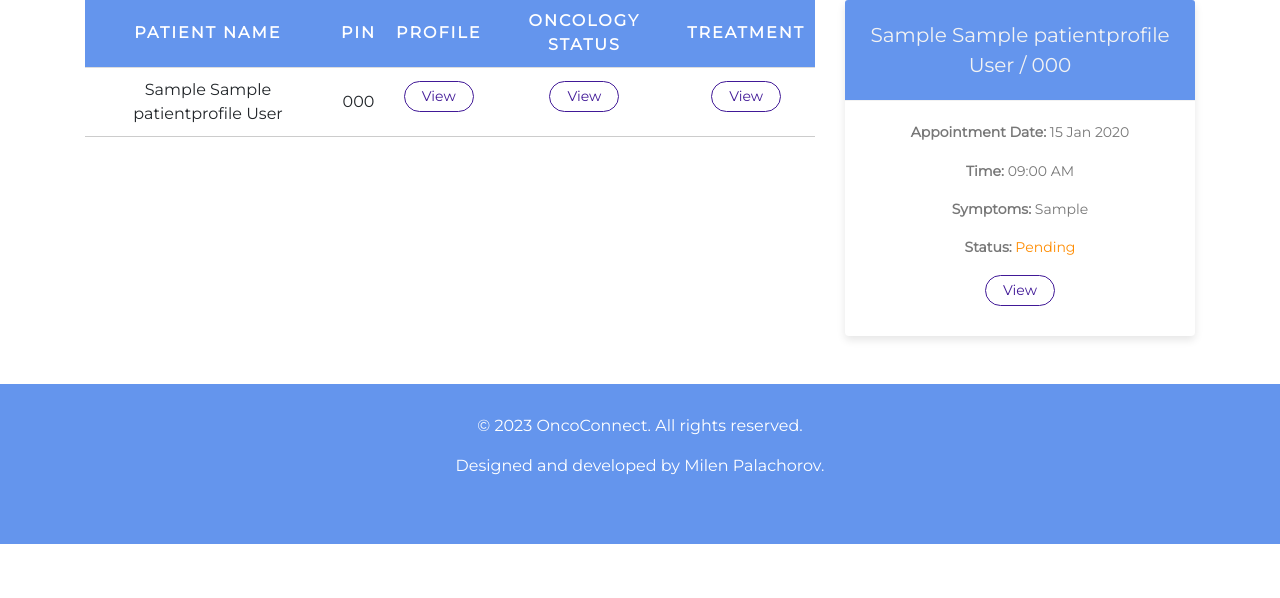
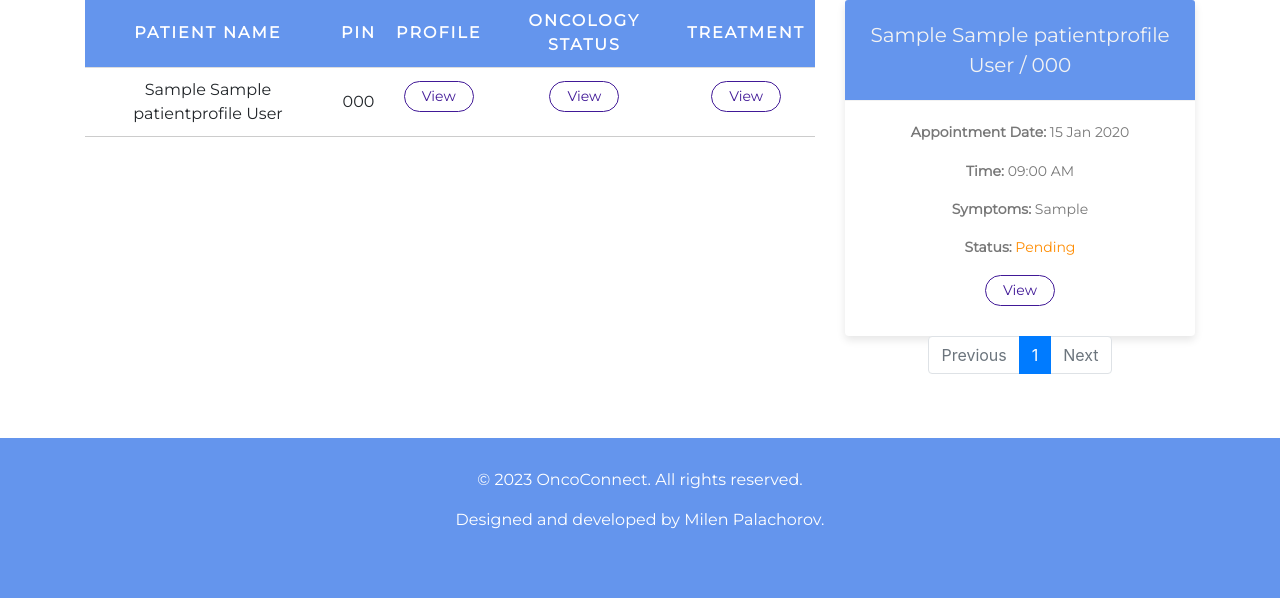
Before and after one commit to milensski/web-medical-care, a Django app: page /doctor/dashboard/ in a window 1280 px wide. Shown: the part 417-1015 px from the top of the page. Before the commit the page ends 961 px from the top, so only its background shows below. Run offline with Django 5.2, Linux system fonts and the light colour scheme; a user stored in the database is signed in; tables that the repository leaves empty hold one stand-in row (values such as "Sample post"); some libraries are stand-ins or nearby versions.

Commit message:
added pagination

```diff
--- a/web/templates/base.html
+++ b/web/templates/base.html
@@ -117,5 +117,6 @@
     }, 3000);
     // Timeout is 3 sec, you can change it
 </script>
+
 </body>
 </html>
--- a/web/templates/doctor_dashboard.html
+++ b/web/templates/doctor_dashboard.html
@@ -68,11 +68,31 @@
                     {% endfor %}
                     </tbody>
                 </table>
+            <div class="pagination">
+    {% if is_paginated %}
+        <span class="page-links">
+            {% if patients.has_previous %}
+                <a href="?page=1">&laquo; first</a>
+                <a href="?page={{ patients.previous_page_number }}">previous</a>
+            {% endif %}
+
+            <span class="current-page">
+                Page {{ patients.number }} of {{ patients.paginator.num_pages }}.
+            </span>
+
+            {% if patients.has_next %}
+                <a href="?page={{ patients.next_page_number }}">next</a>
+                <a href="?page={{ patients.paginator.num_pages }}">last &raquo;</a>
+            {% endif %}
+        </span>
+    {% endif %}
+</div>
             </div>
             <div class="col-md-4">
 
                 <h2 class="section-title">Appointments <a class="btn btn-sm btn-history"
                                                           href="{% url 'history appointments' %}">History</a></h2>
+                <div id="appointment-cards">
                     {% for appointment in appointments %}
                         <div class="card">
                             <div class="card-header">
@@ -96,6 +116,43 @@
                         </div>
                     {% endfor %}
                 </div>
+                   <nav aria-label="Page navigation example">
+            <ul class="pagination justify-content-center">
+                {#    <span class="step-links">#}
+                {% if page_obj.has_previous %}
+                    <li class="page-item">
+                        <a class="page-link" href="?page={{ page_obj.previous_page_number }}">Previous</a></li>
+                {% else %}
+                    <li class="page-item disabled">
+                        <a class="page-link" href="">Previous</a></li>
+
+                {% endif %}
+                {% for item in paginator %}
+
+                    {% if item.number == page_obj.number %}
+                        <li class="page-item active" aria-current="page"><span class="page-link">{{ item.number }}</span></li>
+                    {% else %}
+                     <li class="page-item"><a class="page-link"
+                                             href="?page={{ item.number }}">{{ item.number }}</a></li>
+                    {% endif %}
+                    {#        <span class="current">#}
+                    {#                Page {{ page_obj.number }} of {{ page_obj.paginator.num_pages }}.#}
+                    {#        </span>#}
+                {% endfor %}
+
+                {% if page_obj.has_next %}
+                    <li class="page-item">
+                        <a class="page-link" href="?page={{ page_obj.next_page_number }}">Next</a>
+                    </li>
+                {% else %}
+                    <li class="page-item disabled">
+                        <a class="page-link" href="">Next</a>
+                    </li>
+                {% endif %}
+            </ul>
+        </nav>
+            </div>
+
         </div>
 
         {#    <a class="btn btn-primary2" href="{% url 'index' %}">Return</a>#}
--- a/web/templates/history_appointments.html
+++ b/web/templates/history_appointments.html
@@ -51,7 +51,7 @@
                         <a class="page-link" href="?page={{ page_obj.previous_page_number }}">Previous</a></li>
                 {% else %}
                     <li class="page-item disabled">
-                        <a class="page-link" href="">previous</a></li>
+                        <a class="page-link" href="">Previous</a></li>
 
                 {% endif %}
                 {% for item in paginator %}
@@ -69,7 +69,7 @@
 
                 {% if page_obj.has_next %}
                     <li class="page-item">
-                        <a class="page-link" href="page={{ page_obj.next_page_number }}">Next</a>
+                        <a class="page-link" href="?page={{ page_obj.next_page_number }}">Next</a>
                     </li>
                 {% else %}
                     <li class="page-item disabled">
--- a/web/web/app_auth/views.py
+++ b/web/web/app_auth/views.py
@@ -4,6 +4,7 @@ from django.contrib.auth.decorators import login_required
 from django.contrib.auth.mixins import LoginRequiredMixin
 from django.contrib.auth.models import Group
 from django.contrib.auth.views import LoginView, LogoutView
+from django.core.paginator import Paginator, PageNotAnInteger, EmptyPage
 from django.shortcuts import render, redirect
 from django.urls import reverse_lazy
 from django.views.generic import ListView, CreateView, UpdateView, DetailView
@@ -376,12 +377,26 @@ class DoctorDashboard(DoctorRequiredMixin, ListView):
                 patients_without_therapy.append(patient)
 
         appointments = Appointment.objects.filter(doctor=doctor).filter(status='Pending').all()
+        paginator = Paginator(appointments, 2)  # Show 10 appointments per page
+        page = self.request.GET.get('page')
+
+        try:
+            appointments = paginator.page(page)
+        except PageNotAnInteger:
+            # If page is not an integer, deliver first page.
+            appointments = paginator.page(1)
+        except EmptyPage:
+            # If page is out of range (e.g. 9999), deliver last page of results.
+            appointments = paginator.page(paginator.num_pages)
+
         context['appointments'] = appointments
         context['my_filter'] = my_filter
         context['patients_with_oncology'] = patients_with_oncology
         context['patients_without_oncology'] = patients_without_oncology
         context['patients_with_therapy'] = patients_with_therapy
         context['patients_without_therapy'] = patients_without_therapy
+        context['page_obj'] = appointments
+        context['paginator'] = paginator
         return context
 
     """
```
Lines whose indentation alone changed are shown as unchanged.
